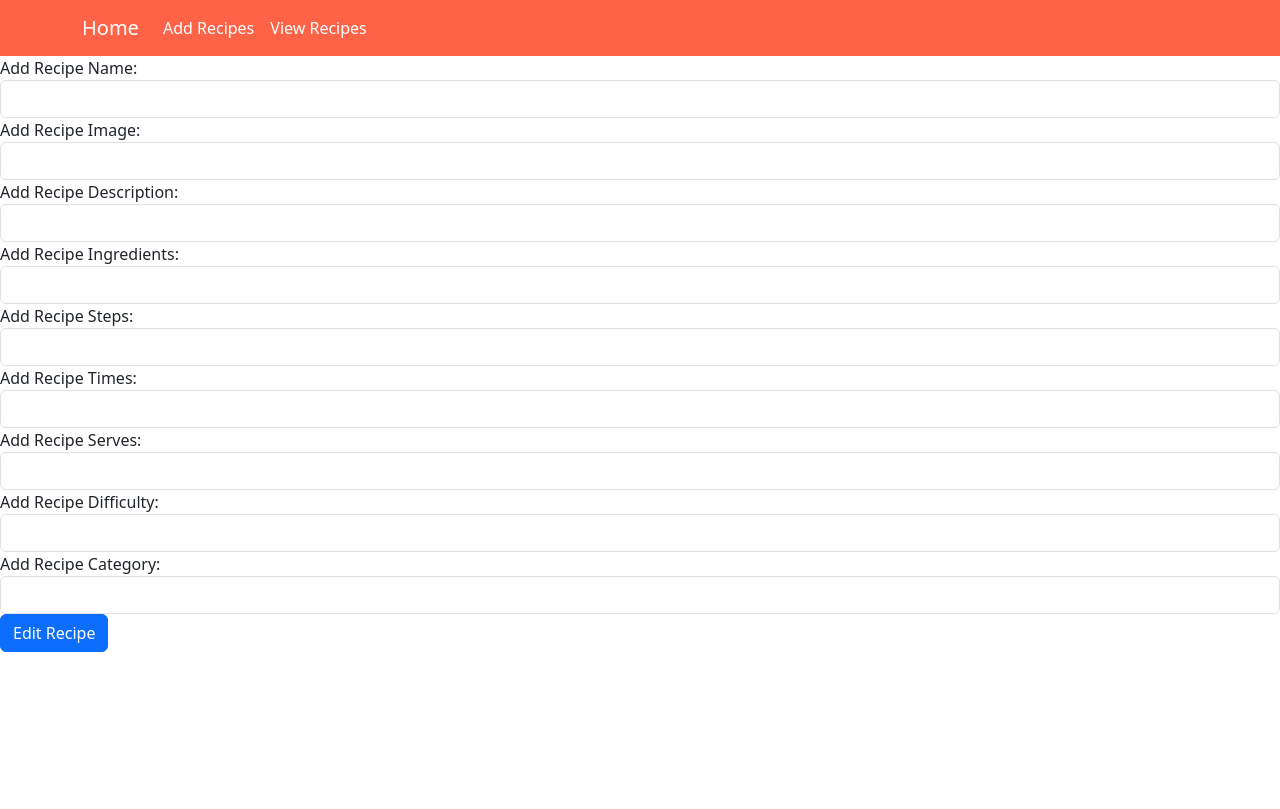
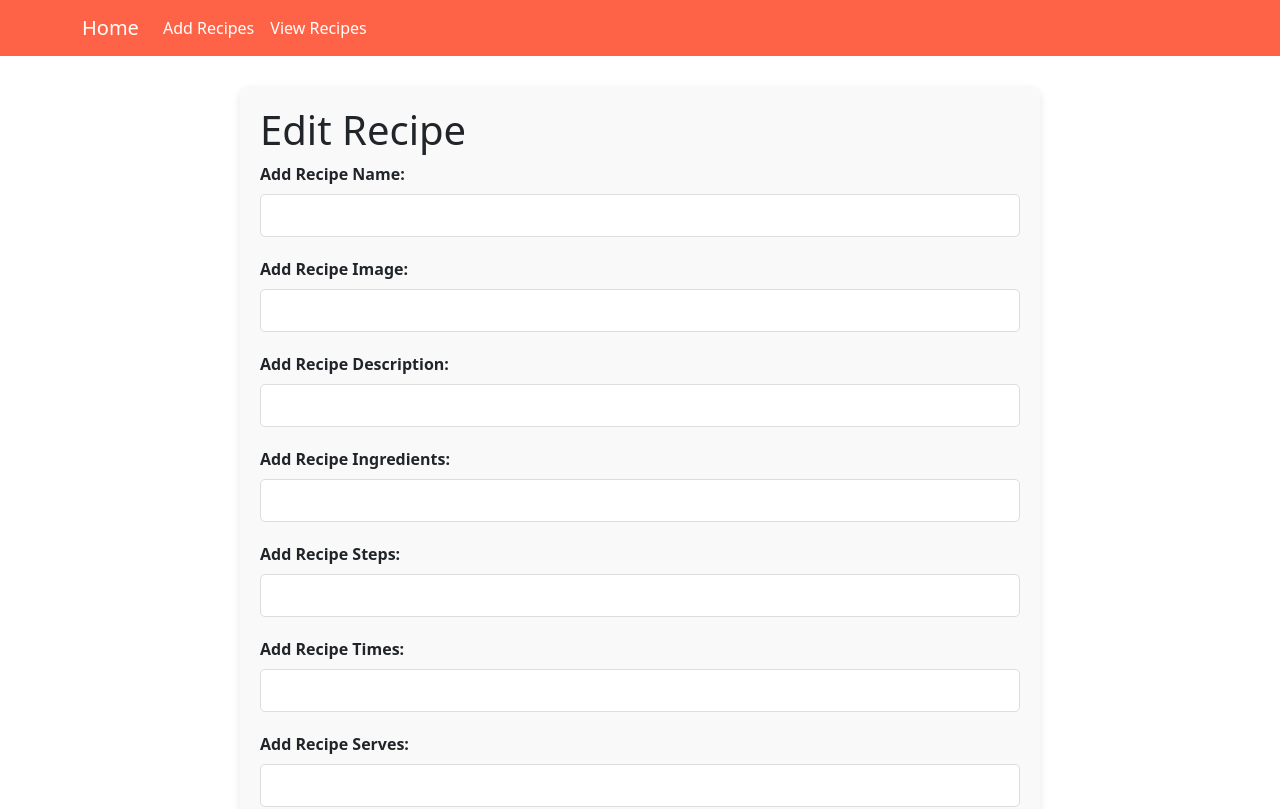
Before and after one commit to darragh50/DataRepProject, a React (Create React App) app: page /editRecipe/1 in a window 1280 px wide. Shown: the top 809 px of the page. Built offline with nearby package versions, Linux system fonts and the light colour scheme; no server answers.

Commit message:
CSS for editRecipe.js

```diff
--- a/src/App.css
+++ b/src/App.css
@@ -170,6 +170,55 @@
   box-shadow: 0 0 5px rgba(255, 99, 71, 0.8);
 }
 
+/*CSS for editRecipe.js*/
+.edit-recipe-container {
+  max-width: 800px;
+  margin: 30px auto;
+  padding: 20px;
+  background-color: #f9f9f9;
+  border-radius: 8px;
+  box-shadow: 0 4px 8px rgba(0, 0, 0, 0.1);
+}
+
+.edit-recipe-container .form-group {
+  margin-bottom: 20px;
+}
+
+.edit-recipe-container label {
+  font-weight: bold;
+  font-size: 16px;
+  margin-bottom: 8px;
+}
+
+.edit-recipe-container .form-control {
+  width: 100%;
+  padding: 10px;
+  border-radius: 5px;
+  border: 1px solid #ddd;
+  font-size: 14px;
+}
+
+.edit-recipe-container .form-submit {
+  display: flex;
+  justify-content: center;
+  margin-top: 20px;
+}
+
+.edit-recipe-container .submit-button {
+  background-color: #ff6347;
+  color: white;
+  padding: 12px 25px;
+  border: none;
+  font-size: 16px;
+  border-radius: 5px;
+  cursor: pointer;
+  transition: background-color 0.3s;
+}
+
+.edit-recipe-container .submit-button:hover {
+  background-color: #e55347;
+}
+
 @keyframes App-logo-spin {
   from {
     transform: rotate(0deg);
--- a/src/components/editRecipe.js
+++ b/src/components/editRecipe.js
@@ -52,7 +52,8 @@ import React from 'react';
 
  //Update values entered by user. Same form as addRecipe.js except for line 120
  return (
-     <div>
+    <div className="edit-recipe-container">
+      <h1>Edit Recipe</h1>
          <form onSubmit={handleSubmit}>
          <div className="form-group">
                     <label>Add Recipe Name: </label>
@@ -126,8 +127,8 @@ import React from 'react';
                         onChange={(e) => { setMainCategory(e.target.value) }}
                     />
                 </div>
-             <div className="form-group">
-                 <input type="submit" value="Edit Recipe" className="btn btn-primary" />
+             <div className="form-submit">
+                 <input type="submit" value="Edit Recipe" className="submit-button" />
              </div>
          </form>
      </div>
```
